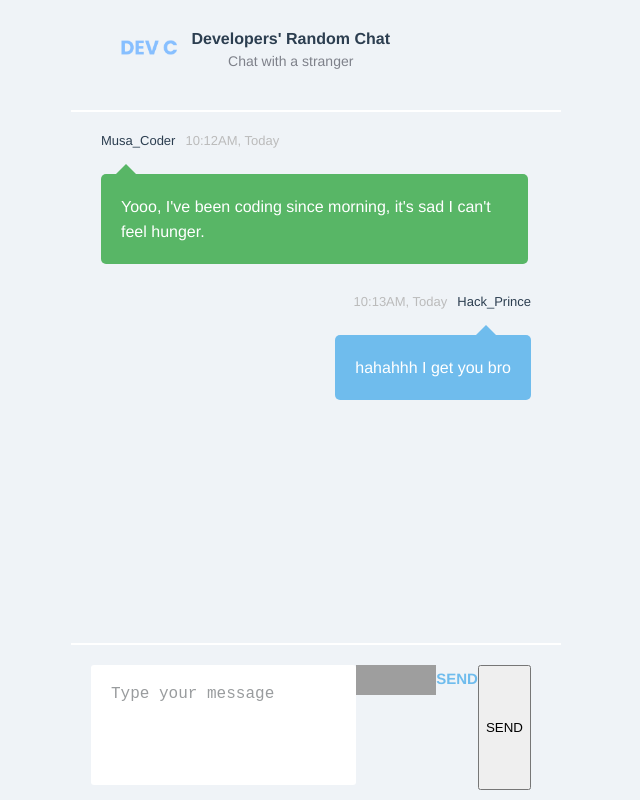
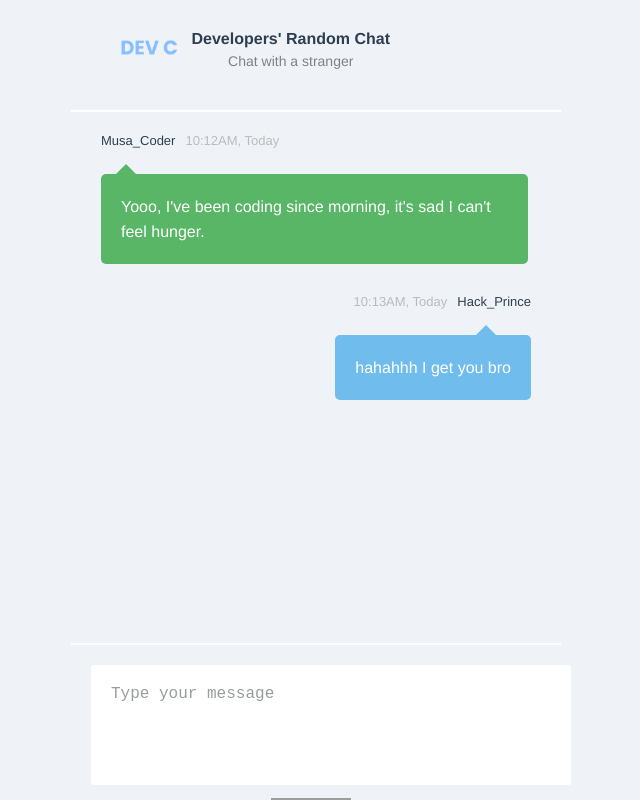
Before and after one commit to Cyebukayire/devc, a Vue app: page /chat in a window 1280 px wide. Shown: the whole page, without its empty margins (324-964 px from the left). Built offline with nearby package versions, Linux system fonts and the light colour scheme; grey boxes are pictures that could not be loaded.

Commit message:
Fix css styles

```diff
--- a/src/components/CreateMessage.vue
+++ b/src/components/CreateMessage.vue
@@ -1,69 +1,72 @@
 <template>
+
 		<footer>
 			<!-- HELLO T -->
-    <textarea placeholder="Type your message" v-model="state.messageContent" />
-    <img src="https://s3-us-west-2.amazonaws.com/s.cdpn.io/1940306/ico_picture.png" alt=""/>
-    <img src="https://s3-us-west-2.amazonaws.com/s.cdpn.io/1940306/ico_file.png" alt=""/>
+			<textarea placeholder="Type your message" v-model="state.messageContent"/>
+			<img src="https://s3-us-west-2.amazonaws.com/s.cdpn.io/1940306/ico_picture.png" alt="">
+			<img src="https://s3-us-west-2.amazonaws.com/s.cdpn.io/1940306/ico_file.png" alt="">
 			<a href="#">Send</a>
 			<button>SEND</button>
+			{{state.messageContent}}
 		</footer>
+
 </template>
 
 <script>
-import {defineComponent, ref} from "vue";
-
-export default defineComponent({
+import { reactive } from 'vue'
+export default {
 	name: "CreateMessage",
 	setup() {
-    const state = ref<{messageContent: String}>({
-      messageContent: "",
-    });
+		const state = reactive({
+			messageContent: '',
+		})
 
-    return { state };
+	return {
+		state,
+	}
+
 	},
-})
+}
 </script>
+<style scoped>
 
-
-<style scoped>
 /* Footer */
-footer {
-  height: 155px;
-  display: flex;
-  flex-direction: row;
-  justify-content: center;
-  padding: 20px 30px 10px 20px;
+footer{
+	height:155px;
+	padding:20px 30px 10px 20px;
 }
-footer textarea {
-  resize: none;
-  border: none;
-  display: block;
-  width: 80%;
-  height: 80px;
-  border-radius: 3px;
-  padding: 20px;
-  font-size: 16px;
-  margin-bottom: 13px;
+footer textarea{
+	resize:none;
+	border:none;
+	display:block;
+	width:100%;
+	height:80px;
+	border-radius:3px;
+	padding:20px;
+	font-size:16px;
+	margin-bottom:13px;
 }
 footer textarea:focus {
 	outline: none !important;
 	border: 2px solid #cae5ff;
+
 }
-footer textarea::placeholder {
-  color: rgb(153, 156, 158);
+footer textarea::placeholder{
+	color:rgb(153, 156, 158);
 	font-size: 16px;
 }
-footer img {
-  height: 30px;
-  cursor: pointer;
+footer img{
+	height:30px;
+	cursor:pointer;
 }
-footer a {
-  text-decoration: none;
-  text-transform: uppercase;
-  font-weight: bold;
-  color: #6fbced;
-  vertical-align: top;
-  margin-top: 5px;
-  display: inline-block;
+footer a{
+	text-decoration:none;
+	text-transform:uppercase;
+	font-weight:bold;
+	color:#6fbced;
+	vertical-align:top;
+	margin-left:333px;
+	margin-top:5px;
+	display:inline-block;
 }
 </style>
```
Lines whose indentation alone changed are shown as unchanged.
